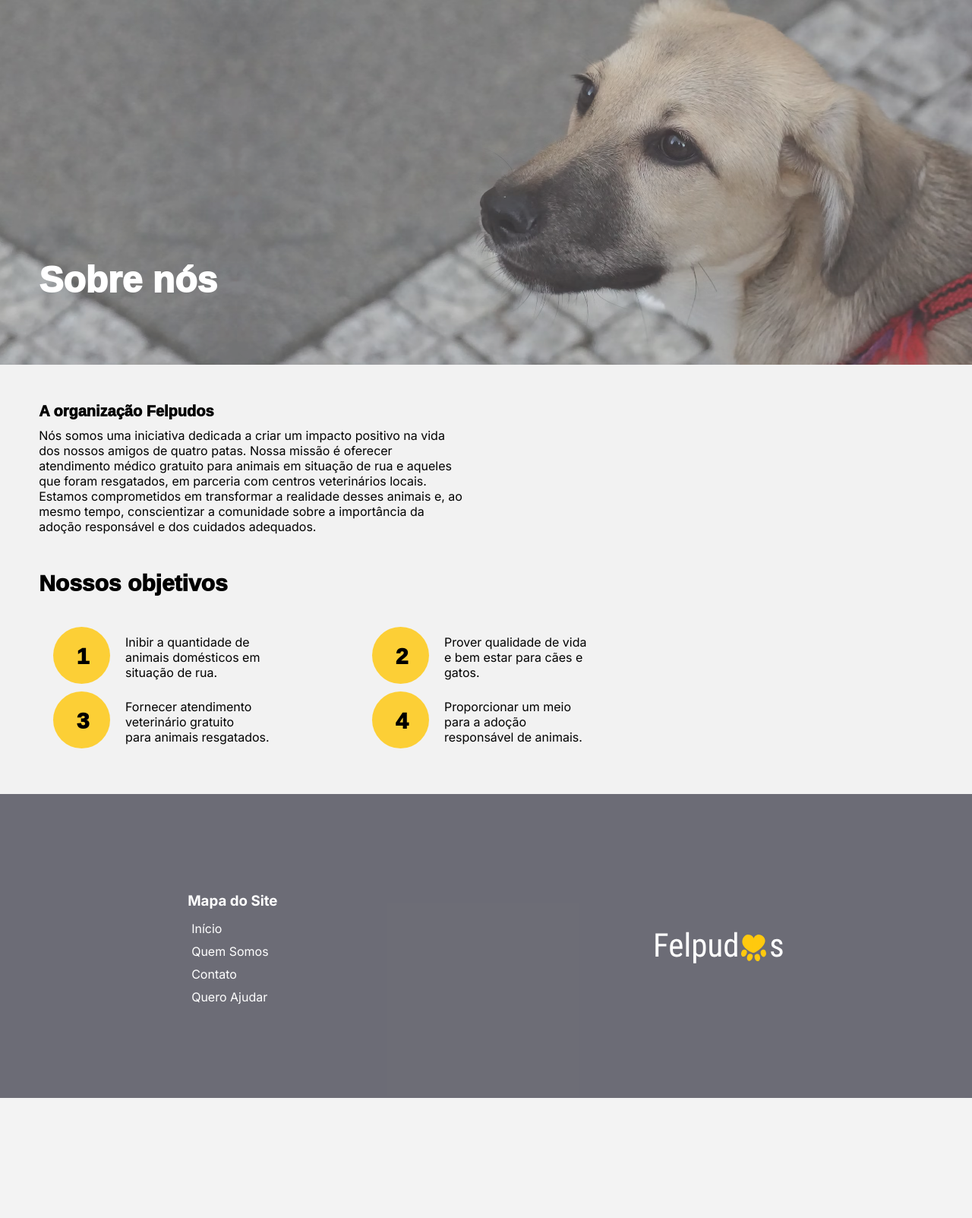
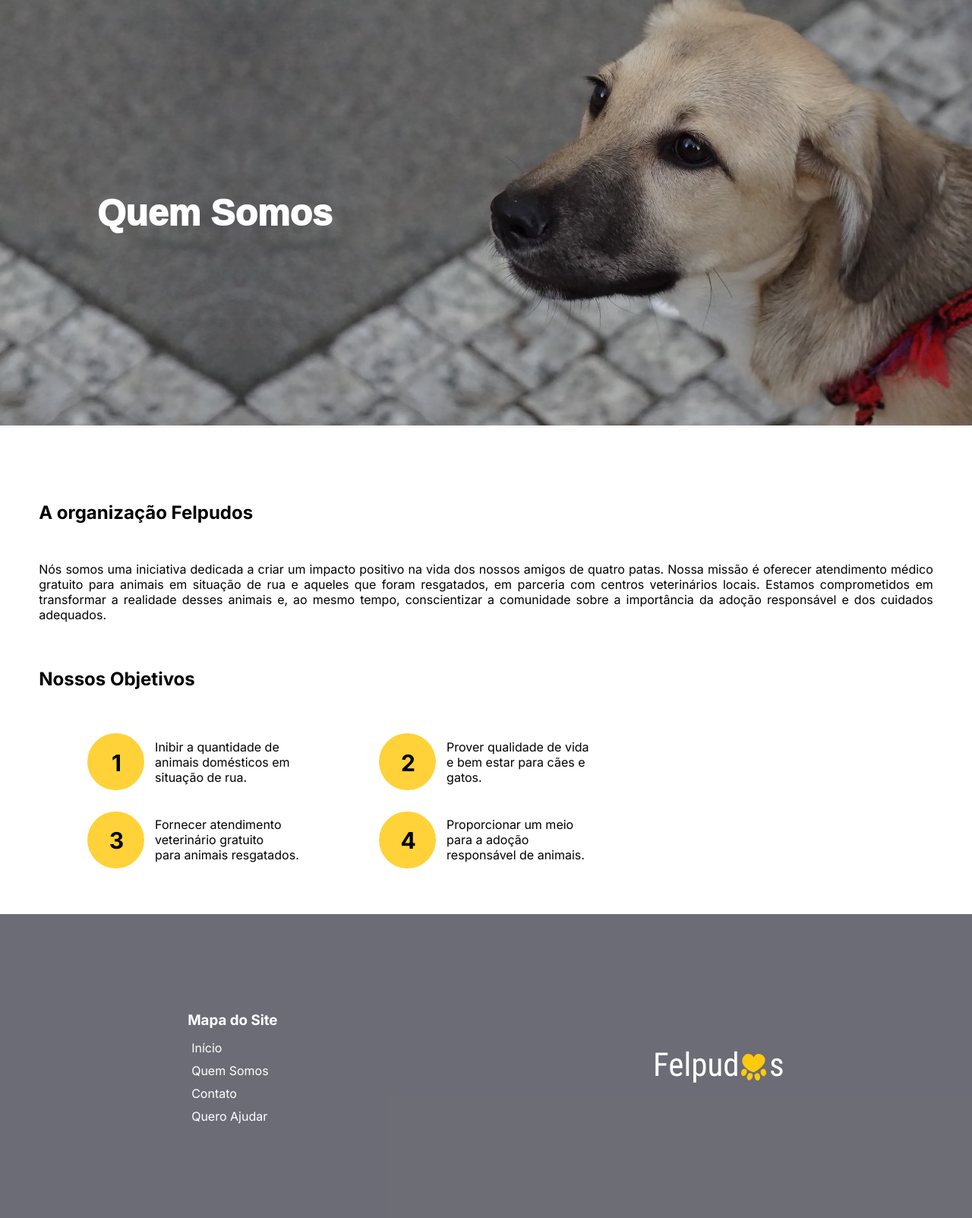
Before and after one commit to lubalsaneli/TCC, a PHP site: page /quem-somos.html in a window 1280 px wide; the page is wider, and only the part inside the window is pictured. Shown: the part 82-1685 px from the top of that part at 76% size. Before the commit the page ends 1527 px from the top of that part, so only its background shows below. Run offline with PHP 8.4, Linux system fonts and the light colour scheme.

Commit message:
Atualização das páginas

```diff
--- a/css/cadastro-style.css
+++ b/css/cadastro-style.css
@@ -45,7 +45,7 @@ body {
 }
 
 .form-header {
-    margin-bottom: 3rem;
+    margin-bottom: 0.5rem;
     display: flex;
     justify-content: space-between;
 }
--- a/css/contato-style.css
+++ b/css/contato-style.css
@@ -17,11 +17,11 @@
 }
 
 #menu-quero-ajudar {
-    border-bottom: 2px solid #FFC90E;
+    border-bottom: none;
 }
 
 #menu-contato {
-    border-bottom: none;
+    border-bottom: 2px solid #FFC90E;
 }
 
 /* ESTILIZAÇÃO DA MAIN */
--- a/css/quem-somos-style.css
+++ b/css/quem-somos-style.css
@@ -1,3 +1,13 @@
+/* ESTILIZAÇÃO GERAL */
+
+* {
+    margin: 0;
+    padding: 0;
+    box-sizing: border-box;
+}
+
+/* ESTILIZAÇÃO DO HEADER */
+
 #menu-inicio {
     border-bottom: none;
 }
@@ -14,55 +24,60 @@
     border-bottom: none;
 }
 
-.banner-qs {
+/* ESTILIZAÇÃO DA MAIN */
+
+.banner {
     width: 100%;
-    height: 60vh;
+    height: 70vh;
     display: flex;
     align-items: center;
     background-image: url(../img/dog-banner.png);
     background-repeat: no-repeat;
     background-size: cover;
-    opacity: 80%    ;
 }
 
-.banner-text-qs {
-    margin-left: 4%;
-    margin-top: 20%;
+.banner-text {
+    width: 500px;
+    margin-left: 10%;
     color: white;
 }
 
-.banner-text-qs h1 {
+.banner-text h1 {
     font-family: 'Nunito Sans', sans-serif;
     font-weight: 1000;
     font-size: 48px;
     padding: 10px 0;
 }
 
-.org-felpudos-content {
-    background-color: #F2F2F2;
+section.primeiro-texto {
+    margin-top: 60px;
     display: flex;
-    flex-direction: column;
-    align-items: left;
-    padding: 40px 0;
+    padding: 40px 4%;
+    gap: 400px;
 }
 
-.org-felpudos-content h2{
-    font-family: 'Nunito Sans', sans-serif;
-    font-weight: 1000;
-    font-size: 20px;
-    padding: 10px 0;
-    margin-left: 4%;
+section.primeiro-texto p {
+    margin-top: 50px;
+    text-align: justify;
+}
+
+.org-felpudos-content {
+    margin-bottom: 50px;
 }
 
 .org-felpudos-content p{
-    font-family: 'Inter', sans-serif;
     font-size: 16px;
     margin-left: 4%;
     text-align: left;
 }
 
+.org-felpudos-content h2 {
+    display: flex;
+    padding: 20px 4%;
+    gap: 400px;
+}
+
 .org-felpudos-content h3{
-    font-family: 'Nunito Sans', sans-serif;
     font-weight: 1000;
     font-size: 30px;
     padding: 10px 0;
@@ -72,19 +87,12 @@
 
 
 .goal-content {
-    width: 500px;
     display: flex;
-}
-
-.goal-content h2 {
-    padding: 10px;
+    margin-top: 20px;
 }
 
 .goal-global {
-    width: 100vw;
-    display: flex;
-    justify-content: space-between;
-    padding: 10px 40px;
+    margin-left: 90px;
 }
 
 .goal-global-col1 {
@@ -100,10 +108,6 @@
 .goal-container {
     display: flex;
     width: 60vw;
-}
-
-.goal-content h3 {
-    padding-top: 10px;
 }
 
 .circle-goal {
--- a/login.html
+++ b/login.html
@@ -27,8 +27,8 @@
                     <h1>Login</h1>
                     <p class="h1-p">Entre com suas informações para acessar o painel do tutor</p>
                     <div class="textfield">
-                        <label for="usuario">Usuário</label>
-                        <input type="text" name="usuario" placeholder="Digite seu usuário">
+                        <label for="usuario">Email</label>
+                        <input type="text" name="usuario" placeholder="Digite seu Email">
                     </div>
                     <div class="textfield">
                         <label for="senha">Senha</label>
--- a/quem-somos.html
+++ b/quem-somos.html
@@ -86,23 +86,27 @@
         </header>
 
         <main>
+            <section class="banner">
+                <div class="banner-text">
+                    <h1>Quem Somos</h1>
+                </div>
+            </section>
 
-
-            <div class="banner-qs">
-                <div class="banner-text-qs">
-                    <h1>Sobre nós</h1>
+            <section class="primeiro-texto">
+                <div class="organizacao">
+                    <h2>A organização Felpudos</h2>
+                    <p>Nós somos uma iniciativa dedicada a criar um impacto positivo na vida
+                        dos nossos amigos de quatro patas. Nossa missão é oferecer
+                        atendimento médico gratuito para animais em situação de rua e aqueles
+                        que foram resgatados, em parceria com centros veterinários locais.
+                        Estamos comprometidos em transformar a realidade desses animais e, ao
+                        mesmo tempo, conscientizar a comunidade sobre a importância da
+                        adoção responsável e dos cuidados adequados.</p>
                 </div>
-            </div>
+            </section>
 
             <section class="org-felpudos-content">
-                <h2>A organização Felpudos</h2>
-                <p>  Nós somos uma iniciativa dedicada a criar um impacto positivo na vida
-                    <br> dos nossos amigos de quatro patas. Nossa missão é oferecer <br> atendimento médico gratuito para animais em situação
-                     de rua e aqueles <br> que foram resgatados, em parceria com centros veterinários locais. <br>
-                     Estamos comprometidos em transformar a realidade desses animais e, ao <br> mesmo tempo, conscientizar a
-                     comunidade sobre a importância da <br> adoção responsável e dos cuidados adequados.</p>
-
-                <h3>Nossos objetivos</h3>
+                <h2>Nossos Objetivos</h2>
                 <div class="goal-global">
                     <div class="goal-container">
                         <div class="goal-global-col1">
--- a/quero-ajudar.html
+++ b/quero-ajudar.html
@@ -89,6 +89,7 @@
                     <h1>Quero Ajudar</h1>
                 </div>
             </section>
+
             <section class="section-texto-primeiro">
                 <div class="boas-vindas">
                     <h2>Boas Vindas a nossa página de doações</h2>
```
Also changed, not shown: cadastro.html (+10 -1 lines).
